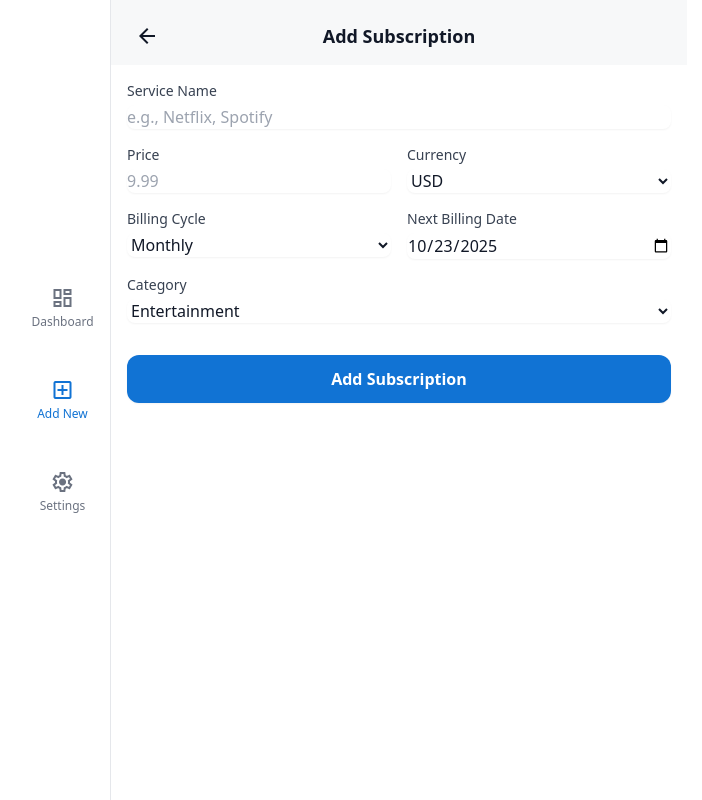
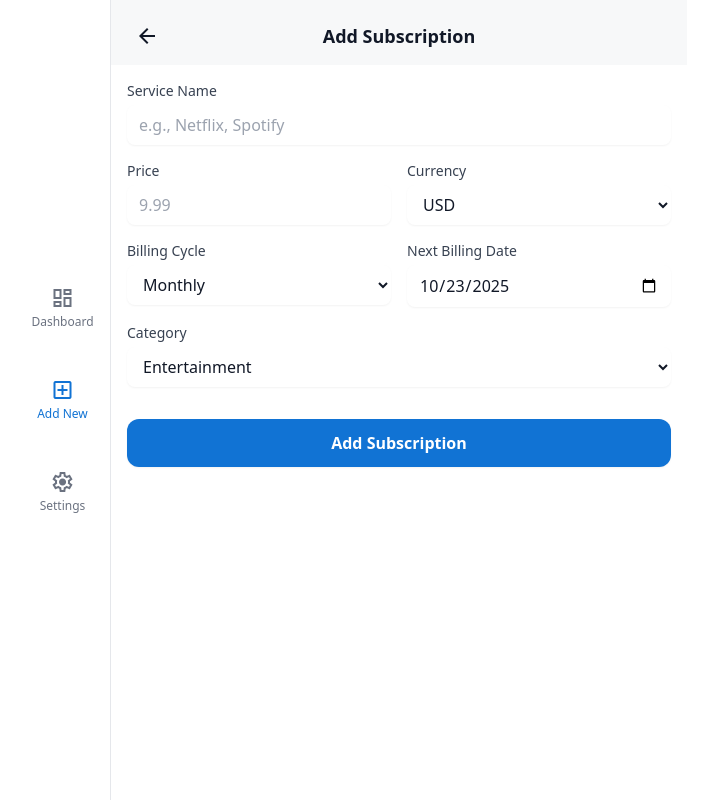
Before and after one commit to 0xKHA1ED/LifeOs, a React (Create React App) app: page /add-new in a window 1280 px wide. Shown: the whole page, without its empty margins (289-991 px from the left). Built offline with nearby package versions, Linux system fonts and the light colour scheme; no server answers.

Commit message:
subtle improvements to the styling

```diff
--- a/src/components/AddNewPage.js
+++ b/src/components/AddNewPage.js
@@ -3,6 +3,54 @@ import { useNavigate } from 'react-router-dom';
 import { AuthContext } from '../contexts/AuthContext';
 import { db } from '../firebase';
 import { collection, addDoc } from 'firebase/firestore';
+
+// --- Base Styles ---
+// We define the styles here once, including the new padding (px-3 py-2)
+const labelBaseStyles = "block text-sm font-medium text-gray-700 dark:text-text-dark";
+const inputBaseStyles = "mt-1 block w-full rounded-lg border-gray-300 bg-card-light text-gray-900 shadow-sm focus:border-primary focus:ring-primary dark:border-border-dark dark:bg-card-dark dark:text-text-light px-3 py-2";
+
+// --- Reusable Form Components ---
+
+/**
+ * A reusable labeled input field.
+ * It spreads all other props (type, placeholder, etc.) to the input.
+ */
+const FormInput = ({ label, name, ...props }) => (
+  <div>
+    <label htmlFor={name} className={labelBaseStyles}>
+      {label}
+    </label>
+    <input
+      id={name}
+      name={name}
+      className={inputBaseStyles}
+      {...props}
+    />
+  </div>
+);
+
+/**
+ * A reusable labeled select field.
+ * It passes 'children' (the <option> tags) through.
+ */
+const FormSelect = ({ label, name, children, ...props }) => (
+  <div>
+    <label htmlFor={name} className={labelBaseStyles}>
+      {label}
+    </label>
+    <select
+      id={name}
+      name={name}
+      className={inputBaseStyles}
+      {...props}
+    >
+      {children}
+    </select>
+  </div>
+);
+
+
+// --- Main Page Component ---
 
 const AddNewPage = () => {
   const { user } = useContext(AuthContext);
@@ -37,6 +85,7 @@ const AddNewPage = () => {
 
   return (
     <div id="add-new-page" className="page">
+      {/* --- Header (Unchanged) --- */}
       <header className="sticky top-0 z-10 flex items-center justify-between border-b border-transparent bg-background-light/80 p-4 pb-2 backdrop-blur-sm dark:border-border-dark dark:bg-background-dark/80">
         <div className="w-12">
           <button onClick={() => navigate(-1)} className="nav-link flex h-10 w-10 cursor-pointer items-center justify-center rounded-full text-gray-900 dark:text-text-light hover:bg-gray-200 dark:hover:bg-hover-dark" data-page="dashboard">
@@ -46,48 +95,81 @@ const AddNewPage = () => {
         <h1 className="flex-1 text-center text-lg font-bold text-gray-900 dark:text-text-light">Add Subscription</h1>
         <div className="w-12"></div>
       </header>
+
+      {/* --- Refactored Form --- */}
       <main className="p-4">
         <form onSubmit={handleSubmit} id="subscription-form" className="space-y-4">
-          <div>
-            <label htmlFor="name" className="block text-sm font-medium text-gray-700 dark:text-text-dark">Service Name</label>
-            <input type="text" id="name" name="name" required placeholder="e.g., Netflix, Spotify" value={formData.name} onChange={handleChange} className="mt-1 block w-full rounded-lg border-gray-300 bg-card-light text-gray-900 shadow-sm focus:border-primary focus:ring-primary dark:border-border-dark dark:bg-card-dark dark:text-text-light" />
+
+          <FormInput
+            label="Service Name"
+            name="name"
+            type="text"
+            required
+            placeholder="e.g., Netflix, Spotify"
+            value={formData.name}
+            onChange={handleChange}
+          />
+
+          <div className="grid grid-cols-2 gap-4">
+            <FormInput
+              label="Price"
+              name="price"
+              type="number"
+              required
+              min="0"
+              step="0.01"
+              placeholder="9.99"
+              value={formData.price}
+              onChange={handleChange}
+            />
+            <FormSelect
+              label="Currency"
+              name="currency"
+              value={formData.currency}
+              onChange={handleChange}
+            >
+              <option>USD</option>
+              <option>EUR</option>
+              <option>GBP</option>
+              <option>EGP</option>
+              <option>JPY</option>
+            </FormSelect>
           </div>
+
           <div className="grid grid-cols-2 gap-4">
-            <div>
-              <label htmlFor="price" className="block text-sm font-medium text-gray-700 dark:text-text-dark">Price</label>
-              <input type="number" id="price" name="price" required min="0" step="0.01" placeholder="9.99" value={formData.price} onChange={handleChange} className="mt-1 block w-full rounded-lg border-gray-300 bg-card-light text-gray-900 shadow-sm focus:border-primary focus:ring-primary dark:border-border-dark dark:bg-card-dark dark:text-text-light" />
-            </div>
-            <div>
-              <label htmlFor="currency" className="block text-sm font-medium text-gray-700 dark:text-text-dark">Currency</label>
-              <select id="currency" name="currency" value={formData.currency} onChange={handleChange} className="mt-1 block w-full rounded-lg border-gray-300 bg-card-light text-gray-900 shadow-sm focus:border-primary focus:ring-primary dark:border-border-dark dark:bg-card-dark dark:text-text-light">
-                <option>USD</option><option>EUR</option><option>GBP</option><option>EGP</option><option>JPY</option>
-              </select>
-            </div>
-          </div>
-          <div className="grid grid-cols-2 gap-4">
-            <div>
-              <label htmlFor="billing-cycle" className="block text-sm font-medium text-gray-700 dark:text-text-dark">Billing Cycle</label>
-              <select id="billing-cycle" name="billingCycle" value={formData.billingCycle} onChange={handleChange} className="mt-1 block w-full rounded-lg border-gray-300 bg-card-light text-gray-900 shadow-sm focus:border-primary focus:ring-primary dark:border-border-dark dark:bg-card-dark dark:text-text-light">
+            <FormSelect
+              label="Billing Cycle"
+              name="billingCycle"
+              value={formData.billingCycle}
+              onChange={handleChange}
+            >
               <option value="monthly">Monthly</option>
               <option value="yearly">Yearly</option>
-              </select>
+            </FormSelect>
+            <FormInput
+              label="Next Billing Date"
+              name="nextBillingDate"
+              type="date"
+              required
+              value={formData.nextBillingDate}
+              onChange={handleChange}
+            />
           </div>
-            <div>
-              <label htmlFor="next-billing-date" className="block text-sm font-medium text-gray-700 dark:text-text-dark">Next Billing Date</label>
-              <input type="date" id="next-billing-date" name="nextBillingDate" required value={formData.nextBillingDate} onChange={handleChange} className="mt-1 block w-full rounded-lg border-gray-300 bg-card-light text-gray-900 shadow-sm focus:border-primary focus:ring-primary dark:border-border-dark dark:bg-card-dark dark:text-text-light" />
-            </div>
-          </div>
-          <div>
-            <label htmlFor="category" className="block text-sm font-medium text-gray-700 dark:text-text-dark">Category</label>
-            <select id="category" name="category" value={formData.category} onChange={handleChange} className="mt-1 block w-full rounded-lg border-gray-300 bg-card-light text-gray-900 shadow-sm focus:border-primary focus:ring-primary dark:border-border-dark dark:bg-card-dark dark:text-text-light">
+
+          <FormSelect
+            label="Category"
+            name="category"
+            value={formData.category}
+            onChange={handleChange}
+          >
             <option value="entertainment">Entertainment</option>
             <option value="music">Music</option>
             <option value="work">Work/Productivity</option>
             <option value="cloud">Cloud Storage</option>
             <option value="health">Health & Fitness</option>
             <option value="other">Other</option>
-            </select>
-          </div>
+          </FormSelect>
+
           <div className="pt-4">
             <button type="submit" className="w-full rounded-xl bg-primary py-3 px-4 font-bold text-white shadow-sm hover:bg-primary/90 focus:outline-none focus:ring-2 focus:ring-primary/50 focus:ring-offset-2 dark:focus:ring-offset-background-dark">
               Add Subscription
```
Lines whose indentation alone changed are shown as unchanged.
